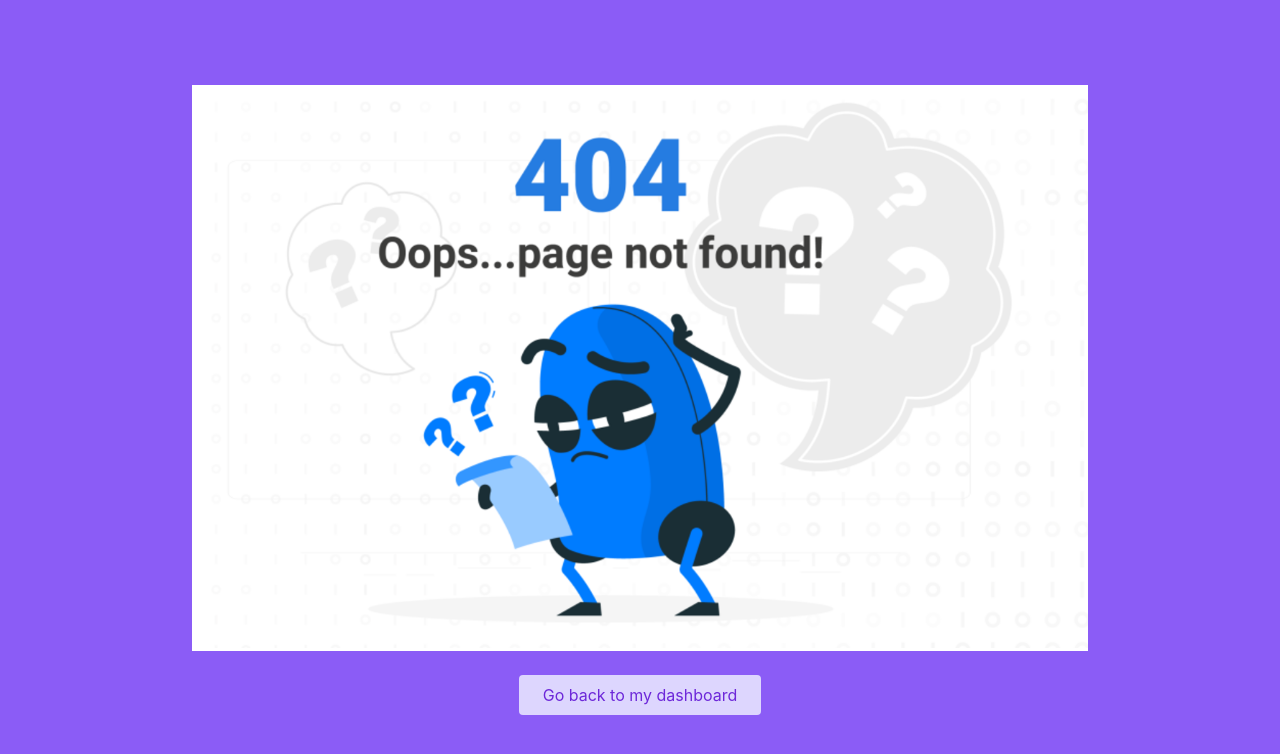
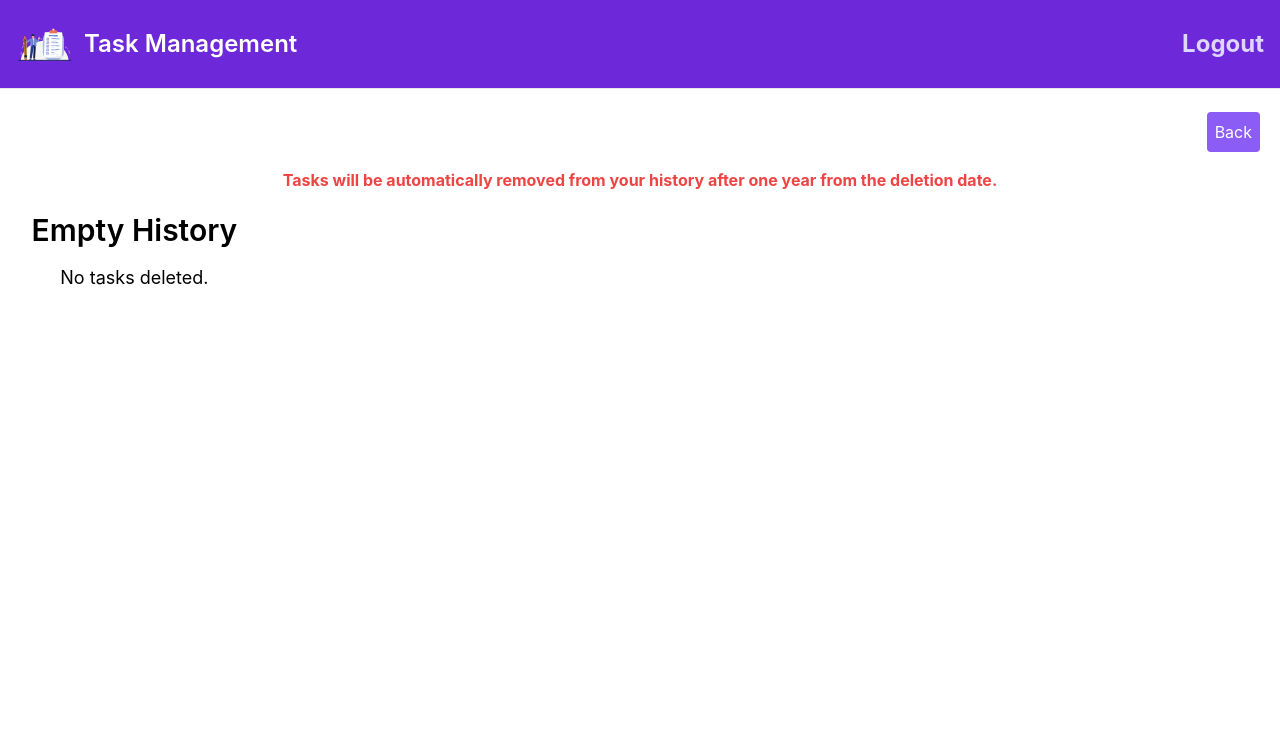
Before and after one commit to JoannaA21/taskflow, a React (Vite) app in the folder frontend/: page /history in a window 1280 px wide. Shown: the top 754 px of the page. Built offline with nearby package versions, Linux system fonts and the light colour scheme.

Commit message:
Added history page where deleted tasks are stored.

```diff
--- a/frontend/src/App.jsx
+++ b/frontend/src/App.jsx
@@ -10,6 +10,7 @@ import BoardDetailsPage from "./pages/BoardDetailsPage";
 import TaskForm from "./components/TaskForm";
 import BoardForm from "./components/BoardForm";
 import NotFoundPage from "./pages/NotFoundPage";
+import HistoryPage from "./pages/HistoryPage";
 
 function App() {
   return (
@@ -26,6 +27,7 @@ function App() {
               <Route path="/board/:boardId" element={<BoardDetailsPage />} />
               <Route path="/taskform/:boardId" element={<TaskForm />} />
               <Route path="/boardform" element={<BoardForm />} />
+              <Route path="history" element={<HistoryPage />} />
             </Route>
             <Route path="*" element={<NotFoundPage />} />
           </Routes>
--- a/frontend/src/components/TaskList.jsx
+++ b/frontend/src/components/TaskList.jsx
@@ -66,11 +66,24 @@ const TaskList = ({ boardId }) => {
               task.priority
             )}`}
           >
-            <h5>Task name: {task.title}</h5>
-            <p>{task.description}</p>
-            <p>Status: {task.status}</p>
-            <p>Priority: {task.priority}</p>
-            <p>Due Date: {new Date(task.dueDate).toLocaleDateString()}</p>
+            <p>
+              <span className="italic font-bold">Task name:</span> {task.title}
+            </p>
+            <p>
+              <span className="italic font-bold">Description:</span>
+              {task.description}
+            </p>
+            <p>
+              <span className="italic font-bold">Status:</span> {task.status}
+            </p>
+            <p>
+              <span className="italic font-bold">Priority:</span>
+              {task.priority}
+            </p>
+            <p>
+              <span className="italic font-bold">Due Date:</span>
+              {new Date(task.dueDate).toLocaleDateString()}
+            </p>
           </li>
         ))}
       </ul>
--- a/frontend/src/pages/BoardDetailsPage.jsx
+++ b/frontend/src/pages/BoardDetailsPage.jsx
@@ -1,6 +1,6 @@
 import { useState, useEffect } from "react";
 import axios from "axios";
-import { useParams } from "react-router-dom";
+import { useParams, Link } from "react-router-dom";
 import EditTaskModal from "../components/EditTaskModal";
 import DeleteTaskModal from "../components/DeleteTaskModal";
 import TaskForm from "../components/TaskForm";
@@ -70,14 +70,26 @@ const BoardDetailsPage = () => {
         }
       );
 
+      // Store deleted task in history with the user's info
+      const deletedTask = response.data;
+
+      // Attach the logged-in user’s information locally
+      const taskWithUserInfo = {
+        ...deletedTask,
+        deletedBy: loggedInUserInfo.details.username, // Add the logged-in user’s username
+        deletedAt: new Date().toISOString(), // Optionally, store when the task was deleted
+      };
+
+      // Add the deleted task to the history
+      updatedHisotry = [...storedHistory, taskWithUserInfo];
+
+      // Save the updated history back to localStorage
+      localStorage.setItem("history", JSON.stringify(updatedHisotry));
+
       // Remove the task from the UI
       setTasks((prevTasks) =>
         prevTasks.filter((task) => task._id !== selectedTaskId)
       );
-
-      //Add deleted data to updatedHistory
-      updatedHisotry = [...storedHistory, response.data];
-      localStorage.setItem("history", JSON.stringify(updatedHisotry));
 
       onCloseDeleteModal(); // Close the delete modal
     } catch (err) {
@@ -212,6 +224,11 @@ const BoardDetailsPage = () => {
           <h1 className="text-4xl font-bold text-gray-900 mb-6 mx-auto ">
             {boardDetails.name}
           </h1>
+          <Link to="/history">
+            <p className="cursor-pointer font-medium hover:underline hover:text-primary-700 text-gray-500 italic mr-3">
+              View History
+            </p>
+          </Link>
 
           <button
             type="button"
@@ -236,7 +253,13 @@ const BoardDetailsPage = () => {
               key={task._id}
               className={`relative p-6 border border-gray-200 rounded-lg shadow dark:bg-gray-800 dark:border-gray-700 hover:scale-105 transition duration-200 ${getPriorityColor(
                 task.priority
-              )} ${getStatusIcon(task.status)}`}
+              )} ${getStatusIcon(task.status)}
+              ${
+                task.status.toLowerCase() === "done"
+                  ? "line-through opacity-50"
+                  : ""
+              }
+              `}
             >
               <div className="absolute top-2 right-2">
                 {getStatusIcon(task.status)}
@@ -247,10 +270,23 @@ const BoardDetailsPage = () => {
                   {task.title}
                 </h2>
               </div>
-              {task.description && <p>Description: {task.description}</p>}
-              <p>Status: {task.status}</p>
-              <p>Priority: {task.priority}</p>
-              <p>Due Date: {new Date(task.dueDate).toLocaleDateString()}</p>
+              {task.description && (
+                <p>
+                  <span className="italic font-bold">Description:</span>{" "}
+                  {task.description}
+                </p>
+              )}
+              <p>
+                <span className="italic font-bold">Status:</span> {task.status}
+              </p>
+              <p>
+                <span className="italic font-bold">Priority:</span>{" "}
+                {task.priority}
+              </p>
+              <p>
+                <span className="italic font-bold">Due Date:</span>{" "}
+                {new Date(task.dueDate).toLocaleDateString()}
+              </p>
 
               <div className="flex justify-end space-x-4 mt-2">
                 {/* Edit task icon */}
@@ -312,10 +348,9 @@ const BoardDetailsPage = () => {
       {/* Conditionally render the EditTaskModal */}
       {onEditModal && selectedTaskId && (
         <EditTaskModal
-          taskId={selectedTaskId}
-          boardId={boardId}
           onEditModal={onEditModal}
           onCloseEditModal={onCloseEditModal}
+          taskId={selectedTaskId}
           onUpdateTask={handleTaskUpdate}
         />
       )}
--- a/frontend/src/pages/HistoryPage.jsx
+++ b/frontend/src/pages/HistoryPage.jsx
@@ -0,0 +1,83 @@
+import { useState } from "react";
+
+const HistoryPage = () => {
+  const loggedInUserInfo = JSON.parse(localStorage.getItem("loggedIn"));
+  const storedHistory = JSON.parse(localStorage.getItem("history")) || [];
+
+  // Get the current date
+  const currentDate = new Date();
+
+  const userHistory = storedHistory.filter((task) => {
+    // Filter the history for only tasks deleted by the logged-in user
+    const deletedByUser = task.deletedBy === loggedInUserInfo.details.username;
+
+    // Calculate the difference in time (in milliseconds)
+    const aYearAgo = new Date(
+      currentDate.setFullYear(currentDate.getFullYear() - 1)
+    );
+
+    // Parse the deletedAt date of the task
+    const deletedAtDate = new Date(task.deletedAt);
+
+    // Filter out tasks that were deleted more than a year ago
+    return deletedByUser && deletedAtDate > aYearAgo;
+  });
+
+  // Function to go back to the previous page
+  const handleGoBack = () => {
+    window.history.back(); // Go back to the previous page in the history
+  };
+
+  return (
+    <>
+      {/* Back Button */}
+      <div className="flex justify-end mb-4 mt-28 mr-5">
+        <button
+          onClick={handleGoBack}
+          className="p-2 bg-primary-500 text-white rounded hover:bg-primary-600"
+        >
+          Back
+        </button>
+      </div>
+
+      <div>
+        {/* Message explaining task removal after one year */}
+        <p className="text-1xl font-bold text-red-500 mt-4 text-center">
+          Tasks will be automatically removed from your history after one year
+          from the deletion date.
+        </p>
+      </div>
+
+      <ul className="grid grid-cols-1 sm:grid-cols-2 md:grid-cols-3 lg:grid-cols-4 xl:grid-cols-5 gap-6 m-5">
+        {userHistory.length > 0 ? (
+          userHistory.map((task) => (
+            <li
+              key={task._id}
+              className="relative p-6 border border-gray-200 rounded-lg shadow dark:bg-gray-800 dark:border-gray-700"
+            >
+              <p className="mb-2 text-2xl font-bold tracking-tight text-gray-900 dark:text-white">
+                {task.title}
+              </p>
+
+              {task.description && <p>Description: {task.description}</p>}
+              <p>Status: {task.status}</p>
+              <p>Priority: {task.priority}</p>
+              <p>Due Date: {new Date(task.dueDate).toLocaleDateString()}</p>
+              <p>
+                <span className="font-bold">Deleted on:</span>
+                {new Date(task.deletedAt).toLocaleString()}
+              </p>
+            </li>
+          ))
+        ) : (
+          <div className="text-center">
+            <h2 className="text-3xl font-semibold mb-4">Empty History</h2>
+            <p className="text-lg ">No tasks deleted.</p>
+          </div>
+        )}
+      </ul>
+    </>
+  );
+};
+
+export default HistoryPage;
```
Also changed, not shown: 1 other file (tests, documents, lock files or other folders).
